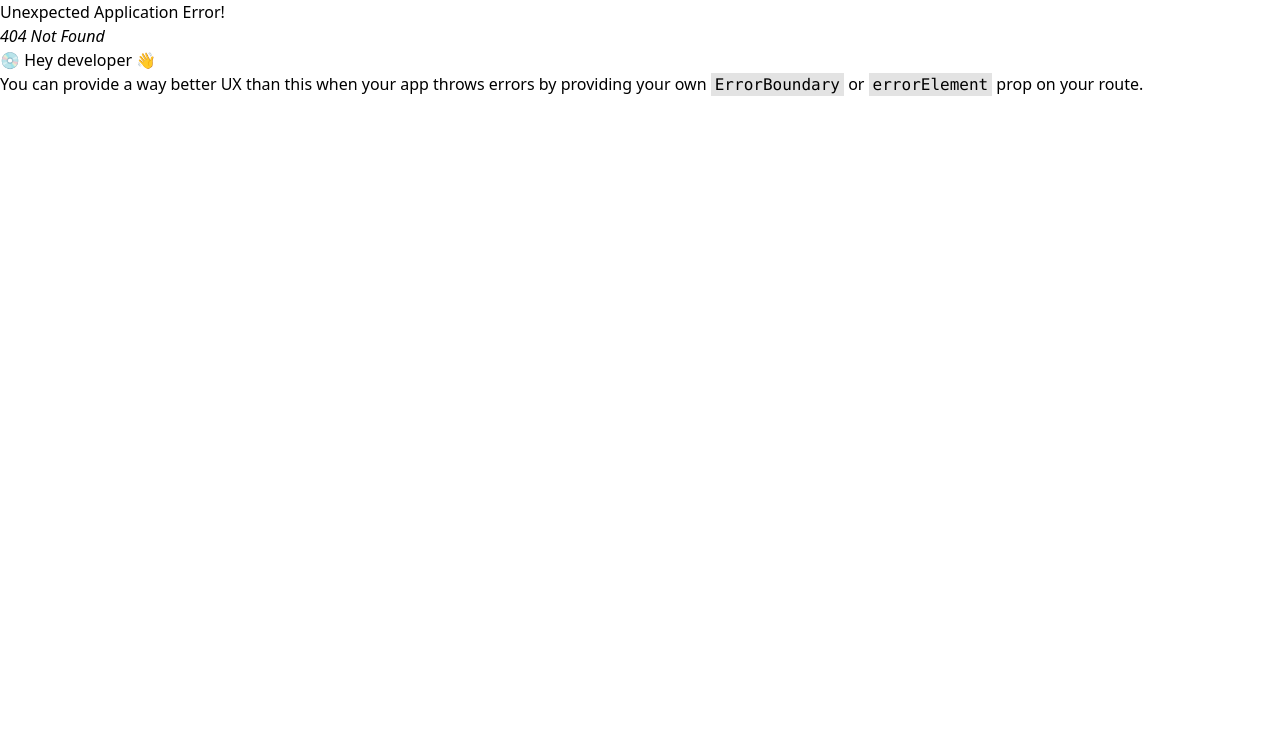
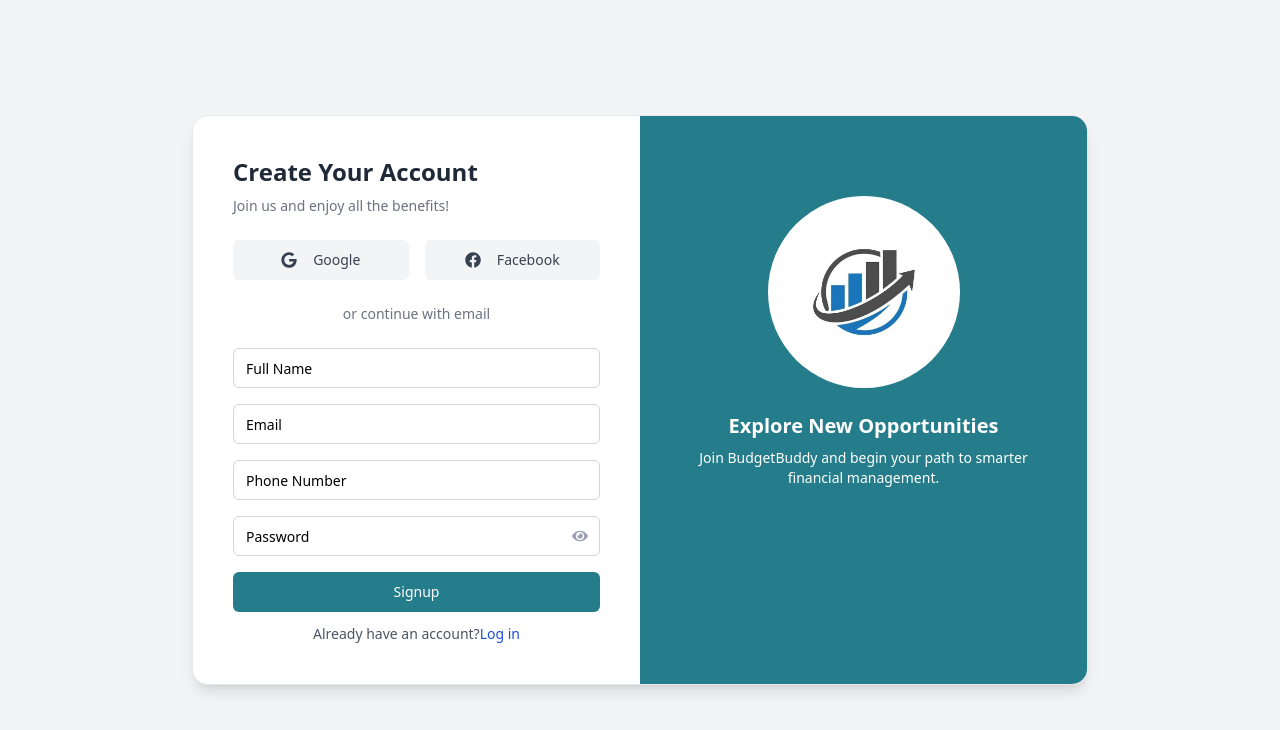
Before and after one commit to Akanshu-Mourya/BudgetBuddy, a React (Vite) app in the folder Frontend/: page /register in a window 1280 px wide. Before the commit this address had no page. Shown: the top 730 px of the page. Built offline with nearby package versions, Linux system fonts and the light colour scheme.

Commit message:
feat: add user authentication slice and integrate redux-persist for state management

```diff
--- a/Frontend/package.json
+++ b/Frontend/package.json
@@ -40,7 +40,7 @@
     "react-scroll": "^1.9.0",
     "react-spinners": "^0.15.0",
     "redux-persist": "^6.0.0",
-    "sonner": "^1.7.1",
+    "sonner": "^1.7.2",
     "tailwind-merge": "^2.5.5",
     "tailwindcss-animate": "^1.0.7"
   },
--- a/Frontend/src/Components/Auth/Login.jsx
+++ b/Frontend/src/Components/Auth/Login.jsx
@@ -1,9 +1,16 @@
-import React, { useState } from "react";
+import React, { useEffect, useState } from "react";
 import { Card } from "@/components/ui/card";
 import { Button } from "@/components/ui/button";
 import { Input } from "@/components/ui/input";
 import { Checkbox } from "@/components/ui/checkbox";
-import { FaGoogle, FaFacebook, FaEye } from "react-icons/fa";
+import { FaGoogle, FaFacebook, FaEye, FaEyeSlash } from "react-icons/fa";
+import { Link, useNavigate } from "react-router-dom";
+import { useDispatch, useSelector } from "react-redux";
+import { setLoading, setUser } from "@/redux/authSlice";
+import axios from "axios";
+import { USER_API_END_POINT } from "@/utils/constant";
+import { toast } from "sonner";
+import { Loader2 } from "lucide-react";
 
 const Login = () => {
     const [showPassword, setShowPassword] = useState(false);
@@ -12,11 +19,50 @@ const Login = () => {
         setShowPassword(!showPassword);
     };
 
+    const [input, setInput] = useState({
+        email: "",
+        password: "",
+    });
+
+    const { loading, user } = useSelector((state) => state.auth)
+    const navigate = useNavigate();
+    const dispatch = useDispatch();
+
+    const changeEventHandler = (e) => {
+        setInput({ ...input, [e.target.name]: e.target.value });
+    }
+
+    const submitHandler = async (e) => {
+        e.preventDefault();
+        try {
+            dispatch(setLoading(true));
+            const response = await axios.post(`${USER_API_END_POINT}/login`, input, {
+                headers: {
+                    "Content-Type": "application/json",
+                }, withCredentials: true
+            });
+            if (response.data.success) {
+                dispatch(setUser(response.data.user));
+                navigate("/dashboard");
+                toast.success(response.data.message);
+            }
+        } catch (error) {
+            console.log(error);
+            toast.error(error?.response?.data?.message || "Something went wrong");
+        } finally {
+            dispatch(setLoading(false));
+        }
+    }
+    useEffect(() => {
+        if (user) {
+            navigate("/login");
+        }
+    }, [user, navigate]);
     return (
         <div className="flex min-h-screen items-center justify-center bg-gray-100">
             <Card className="w-full max-w-4xl flex overflow-hidden rounded-2xl shadow-lg">
                 {/* Left Section */}
-        <div className="w-1/2 bg-white p-10">
+                <div className="w-full md:w-1/2 bg-white p-10">
                     <h1 className="text-2xl font-semibold text-gray-800">Log in to your Account</h1>
                     <p className="text-sm text-gray-500 mt-2">Welcome back! Select a method to log in:</p>
 
@@ -31,11 +77,14 @@ const Login = () => {
 
                     <p className="text-center text-gray-500 text-sm mt-6">or continue with email</p>
 
-          <form className="mt-6 space-y-4">
+                    <form className="mt-6 space-y-4" onSubmit={submitHandler}>
                         <div>
                             <Input
                                 type="email"
-                placeholder="Email"
+                                value={input.email}
+                                name="email"
+                                onChange={changeEventHandler}
+                                placeholder="Enter an Email"
                                 className="w-full border-gray-300"
                             />
                         </div>
@@ -43,13 +92,18 @@ const Login = () => {
                         <div className="relative">
                             <Input
                                 type={showPassword ? "text" : "password"}
+                                value={input.password}
+                                name="password"
+                                onChange={changeEventHandler}
                                 placeholder="Password"
                                 className="w-full border-gray-300"
                             />
-              <FaEye
+                            <div
                                 className="absolute top-1/2 right-3 -translate-y-1/2 text-gray-400 cursor-pointer"
                                 onClick={togglePasswordVisibility}
-              />
+                            >
+                                {showPassword ? <FaEyeSlash /> : <FaEye />}
+                            </div>
                         </div>
 
                         <div className="flex items-center justify-between">
@@ -62,32 +116,41 @@ const Login = () => {
                             </a>
                         </div>
 
+                        {loading ? (
                             <Button className="w-full bg-[#257c8a] text-white hover:bg-[#2a8e9e]">
-              Log in
+                                <Loader2 className="mr-2 h-4 w-4 animate-spin" />
+                                Please wait...
                             </Button>
+                        ) : (
+                            <Button type="submit" className="w-full bg-[#257c8a] text-white hover:bg-[#2a8e9e]">
+                                Signup
+                            </Button>
+                        )}
                     </form>
 
-          <p className="text-center text-sm text-gray-600 mt-4">
+                    <span className="flex justify-center text-sm text-gray-600 mt-3">
                         Don’t have an account?{" "}
-            <a href="/signup" className="text-blue-600 hover:underline">
+                        <Link to="/register" className='text-blue-600 hover:underline'>
                             Create an account
-            </a>
-          </p>
+                        </Link>
+                    </span>
                 </div>
 
-        {/* Right Section */}
-        <div className="w-1/2 bg-[#257c8a] p-10 flex flex-col justify-center items-center text-white">
-          <div className="w-48 h-48 bg-white rounded-full flex items-center justify-center">
+                {/* Right Section (Hidden on Mobile, Visible on Larger Screens) */}
+                <div className="md:block hidden  w-1/2 bg-[#257c8a] p-10 flex flex-col justify-center items-center text-white">
+                    <div className="w-48 h-48 bg-white rounded-full flex items-center justify-center mt-10 mx-auto">
                         <img
-              src="/images/ProfessionalCollaboration.jpg"
+                            src="/images/BudgetBuddyLogo.jpg"
                             alt="Integration graphic"
-              className="w-32 h-32"
+                            className="w-40 h-40 rounded-full"
                         />
                     </div>
+                    <div className="text-center mt-6">
                         <h2 className="text-xl font-semibold mt-6">Connect with BudgetBuddy</h2>
                         <p className="text-center text-sm mt-2">
                             Access your account securely and start managing your budget effectively.
                         </p>
+                    </div>
                 </div>
             </Card>
         </div>
--- a/Frontend/src/Components/Auth/SignUp.jsx
+++ b/Frontend/src/Components/Auth/SignUp.jsx
@@ -1,31 +1,121 @@
-import React, { useState } from "react";
+import React, { useEffect, useState } from "react";
 import { Card, CardContent } from "@/components/ui/card";
 import { Button } from "@/components/ui/button";
 import { Input } from "@/components/ui/input";
 import { FaEye, FaEyeSlash, FaFacebook, FaGoogle } from "react-icons/fa";
+import { Link, useNavigate } from "react-router-dom";
+import { useDispatch, useSelector } from "react-redux";
+import { setLoading } from "@/redux/authSlice";
+import { USER_API_END_POINT } from "@/utils/constant";
+import { toast } from "sonner";
+import { Loader2 } from "lucide-react";
+import axios from "axios";
 
 const SignUp = () => {
+  const [input, setInput] = useState({
+    name: "",
+    email: "",
+    phoneNumber: "",
+    password: "",
+    confirmPassword: "",
+  });
+
   const [showPassword, setShowPassword] = useState(false);
-  const [showConfirmPassword, setShowConfirmPassword] = useState(false);
 
   const togglePasswordVisibility = () => {
     setShowPassword(!showPassword);
   };
 
-  const toggleConfirmPasswordVisibility = () => {
-    setShowConfirmPassword(!showConfirmPassword);
+
+  const [errors, setErrors] = useState({});
+  const { loading, user } = useSelector((state) => state.auth);
+
+  const dispatch = useDispatch();
+  const navigate = useNavigate();
+
+  const changeEventHandler = (e) => {
+    setInput({ ...input, [e.target.name]: e.target.value });
   };
 
+  const validate = () => {
+    const newErrors = {};
+    if (!input.name) newErrors.name = "Name is required";
+    if (!input.email) {
+      newErrors.email = "Email is required";
+    } else if (!/\S+@\S+\.\S+/.test(input.email)) {
+      newErrors.email = "Invalid email format";
+    }
+    if (!input.phoneNumber) {
+      newErrors.phoneNumber = "Phone Number is required";
+    }
+    if (!input.password) {
+      newErrors.password = "Password is required";
+    } else if (input.password.length < 6) {
+      newErrors.password = "Password must be at least 6 characters";
+    }
+
+    return newErrors;
+  };
+
+  const submitHandler = async (e) => {
+    e.preventDefault();
+    const newErrors = validate();
+    if (Object.keys(newErrors).length > 0) {
+      setErrors(newErrors);
+      return;
+    }
+
+    // Log input to ensure proper data structure
+    // console.log(input);
+
+    try {
+      dispatch(setLoading(true));
+
+      const formData = new FormData();
+      formData.append("fullName", input.name);
+      formData.append("email", input.email);
+      formData.append("phoneNumber", input.phoneNumber);
+      formData.append("password", input.password);
+
+      // console.log(formData);
+      // for (let [key, value] of formData.entries()) {
+      //   console.log(`${key}: ${value}`);
+      // }
+
+      const res = await axios.post(`${USER_API_END_POINT}/register`, formData, {
+        headers: {
+          'Content-Type': 'application/json',
+        },
+        withCredentials: true,
+      });
+
+      if (res.data.success) {
+        navigate("/login");
+        toast.success(res.data.message);
+      }
+    } catch (error) {
+      console.error("Network Error:", error);
+      toast.error(error?.response?.data?.message || "An error occurred");
+    } finally {
+      dispatch(setLoading(false));
+    }
+  };
+
+  useEffect(() => {
+    if (user) {
+      navigate("/register");
+    }
+  }, [user, navigate]);
+
   return (
-    <div className="flex min-h-screen items-center justify-center bg-gray-100">
+    <div className="flex min-h-screen items-center justify-center bg-gray-100 flex-col md:flex-row">
       <Card className="w-full max-w-4xl flex overflow-hidden rounded-2xl shadow-lg">
         {/* Left Section */}
-        <div className="w-1/2 bg-white p-10">
+        <div className="w-full md:w-1/2 bg-white p-10">
           <h1 className="text-2xl font-semibold text-gray-800">Create Your Account</h1>
           <p className="text-sm text-gray-500 mt-2">
             Join us and enjoy all the benefits!
           </p>
-
           <div className="flex gap-4 mt-6">
             <Button className="flex-1 bg-gray-100 text-gray-700 hover:bg-gray-200">
               <FaGoogle className="mr-2" /> Google
@@ -34,33 +124,55 @@ const SignUp = () => {
               <FaFacebook className="mr-2" /> Facebook
             </Button>
           </div>
-
           <p className="text-center text-gray-500 text-sm mt-6">or continue with email</p>
 
-
-          <form className="mt-6 space-y-4">
+          <form onSubmit={submitHandler} className="mt-6 space-y-4">
             {/* Name Input */}
             <div>
               <Input
                 type="text"
+                value={input.name}
+                name="name"
+                onChange={changeEventHandler}
                 placeholder="Full Name"
                 className="w-full border-gray-300"
               />
+              {errors.name && <p className="text-red-500 text-sm">{errors.name}</p>}
             </div>
 
             {/* Email Input */}
             <div>
               <Input
                 type="email"
+                value={input.email}
+                name="email"
+                onChange={changeEventHandler}
                 placeholder="Email"
                 className="w-full border-gray-300"
               />
+              {errors.email && <p className="text-red-500 text-sm">{errors.email}</p>}
+            </div>
+
+            {/* Phone Number Input */}
+            <div>
+              <Input
+                type="text"
+                value={input.phoneNumber}
+                name="phoneNumber"
+                onChange={changeEventHandler}
+                placeholder="Phone Number"
+                className="w-full border-gray-300"
+              />
+              {errors.phoneNumber && <p className="text-red-500 text-sm">{errors.phoneNumber}</p>}
             </div>
 
             {/* Password Input */}
             <div className="relative">
               <Input
                 type={showPassword ? "text" : "password"}
+                value={input.password}
+                name="password"
+                onChange={changeEventHandler}
                 placeholder="Password"
                 className="w-full border-gray-300"
               />
@@ -70,50 +182,43 @@ const SignUp = () => {
               >
                 {showPassword ? <FaEyeSlash /> : <FaEye />}
               </div>
-            </div>
-
-            {/* Confirm Password Input */}
-            <div className="relative">
-              <Input
-                type={showConfirmPassword ? "text" : "password"}
-                placeholder="Confirm Password"
-                className="w-full border-gray-300"
-              />
-              <div
-                className="absolute top-1/2 right-3 -translate-y-1/2 text-gray-400 cursor-pointer"
-                onClick={toggleConfirmPasswordVisibility}
-              >
-                {showConfirmPassword ? <FaEyeSlash /> : <FaEye />}
-              </div>
+              {errors.password && <p className="text-red-500 text-sm">{errors.password}</p>}
             </div>
 
             {/* Submit Button */}
+            {loading ? (
               <Button className="w-full bg-[#257c8a] text-white hover:bg-[#2a8e9e]">
-              Sign Up
+                <Loader2 className="mr-2 h-4 w-4 animate-spin" />
+                Please wait...
               </Button>
+            ) : (
+              <Button type="submit" className="w-full bg-[#257c8a] text-white hover:bg-[#2a8e9e]">
+                Signup
+              </Button>
+            )}
           </form>
 
-          <p className="text-center text-sm text-gray-600 mt-4">
-            Already have an account?{" "}
-            <a href="/login" className="text-blue-600 hover:underline">
-              Log in
-            </a>
-          </p>
+          <span className="flex justify-center text-sm text-gray-600 mt-3">
+            Already have an account?
+            <Link to="/login" className="text-blue-700"> Log in</Link>
+          </span>
         </div>
 
-        {/* Right Section */}
-        <div className="w-1/2 bg-[#257c8a] p-10 flex flex-col justify-center items-center text-white">
-          <div className="w-48 h-48 bg-white rounded-full flex items-center justify-center">
+        {/* Right Section (Hidden on Mobile, Visible on Larger Screens) */}
+        <div className="w-1/2 md:block hidden bg-[#257c8a] p-10 flex flex-col justify-center items-center text-white">
+          <div className="w-48 h-48 bg-white rounded-full flex items-center justify-center mt-10 mx-auto">
             <img
               src="/images/BudgetBuddyLogo.jpg"
               alt="Integration graphic"
               className="w-40 h-40 rounded-full"
             />
           </div>
+          <div className="text-center mt-6">
             <h2 className="text-xl font-semibold mt-6">Explore New Opportunities</h2>
             <p className="text-center text-sm mt-2">
               Join BudgetBuddy and begin your path to smarter financial management.
             </p>
+          </div>
         </div>
       </Card>
     </div>
--- a/Frontend/src/Components/LandingPage/HeroSection.jsx
+++ b/Frontend/src/Components/LandingPage/HeroSection.jsx
@@ -20,7 +20,7 @@ const HeroSection = () => {
                     <div className="flex flex-col md:flex-row items-center justify-start mt-10 gap-4">
                         {/* Call-to-Action Button */}
                         <Link
-                            to="/signup"
+                            to="/register"
                             className="bg-[#257c8a] text-white py-2 px-10 rounded-full hover:bg-[#2a8e9e] hover:shadow-xl transition duration-300 ease-in-out w-full text-center lg:w-80  "
                             aria-label="Create Account"
                         >
--- a/Frontend/src/Components/Shared/Navbar.jsx
+++ b/Frontend/src/Components/Shared/Navbar.jsx
@@ -100,7 +100,7 @@ const Navbar = () => {
         </div>
         {/* Get Started Button - Always Visible on Large Screens, Moves Down on Small Screens */}
         <div className="hidden md:flex">
-          <a href="/signup" className="bg-[#257c8a] text-white py-2 px-7 rounded-md hover:bg-[#2a8e9e] transition duration-300">
+          <a href="/register" className="bg-[#257c8a] text-white py-2 px-7 rounded-md hover:bg-[#2a8e9e] transition duration-300">
             Get Started
           </a>
         </div>
@@ -116,7 +116,7 @@ const Navbar = () => {
 
       {/* Get Started Button - Visible below Navbar on Small Screens */}
       <div className="flex sm:max-md:flex md:hidden justify-center mt-4  ">
-        <a href="/signup" className="bg-[#257c8a] text-white py-2 px-7 rounded-md hover:bg-[#2a8e9e] transition duration-300">
+        <a href="/register" className="bg-[#257c8a] text-white py-2 px-7 rounded-md hover:bg-[#2a8e9e] transition duration-300">
           Get Started
         </a>
       </div>
--- /dev/null
+++ b/Frontend/src/Components/ui/sonner.jsx
@@ -0,0 +1,28 @@
+import { useTheme } from "next-themes"
+import { Toaster as Sonner } from "sonner"
+
+const Toaster = ({
+  ...props
+}) => {
+  const { theme = "system" } = useTheme()
+
+  return (
+    (<Sonner
+      theme={theme}
+      className="toaster group"
+      toastOptions={{
+        classNames: {
+          toast:
+            "group toast group-[.toaster]:bg-background group-[.toaster]:text-foreground group-[.toaster]:border-border group-[.toaster]:shadow-lg",
+          description: "group-[.toast]:text-muted-foreground",
+          actionButton:
+            "group-[.toast]:bg-primary group-[.toast]:text-primary-foreground",
+          cancelButton:
+            "group-[.toast]:bg-muted group-[.toast]:text-muted-foreground",
+        },
+      }}
+      {...props} />)
+  );
+}
+
+export { Toaster }
--- a/Frontend/src/main.jsx
+++ b/Frontend/src/main.jsx
@@ -1,11 +1,21 @@
-
 import { StrictMode } from 'react'
 import { createRoot } from 'react-dom/client'
-import './index.css'
+import './index.css';
 import App from './App.jsx'
+import { Toaster } from './Components/ui/sonner';
+import { Provider } from 'react-redux'
+import store from './redux/store';
+import { persistStore } from 'redux-persist';
+import { PersistGate } from 'redux-persist/lib/integration/react';
 
+const persistor = persistStore(store);
 createRoot(document.getElementById('root')).render(
   <StrictMode>
-    <App />
-  </StrictMode>,
+    <Provider store={store}>
+      <PersistGate loading={null} persistor={persistor}>
+        <App />
+      </PersistGate>
+    </Provider>
+    <Toaster />
+  </StrictMode>
 )
--- /dev/null
+++ b/Frontend/src/redux/authSlice.js
@@ -0,0 +1,18 @@
+import { createSlice } from "@reduxjs/toolkit";
+const authSlice = createSlice({
+    name: "auth",
+    initialState: {
+        loading: false,
+        user: null,
+    },
+    reducers: {
+        setLoading: (state, action) => {
+            state.loading = action.payload;
+        },
+        setUser: (state, action) => {
+            state.user = action.payload;
+        },
+    }
+});
+export const { setLoading, setUser } = authSlice.actions;
+export default authSlice.reducer;
--- /dev/null
+++ b/Frontend/src/redux/store.js
@@ -0,0 +1,41 @@
+import { combineReducers, configureStore } from "@reduxjs/toolkit";
+import authSlice from "./authSlice";
+// import jobSlice from './jobSlice';
+// import companySlice from './companySlice';
+// import applicationSlice from './applicationSlice';
+
+import {
+    persistReducer,
+    FLUSH,
+    REHYDRATE,
+    PAUSE,
+    PERSIST,
+    PURGE,
+    REGISTER,
+} from 'redux-persist'
+import storage from 'redux-persist/lib/storage'
+
+const persistConfig = {
+    key: 'root',
+    version: 1,
+    storage,
+}
+
+const rootReducer = combineReducers({
+    auth: authSlice,
+    // job: jobSlice
+    // company: companySlice,
+    // application: applicationSlice
+})
+const persistedReducer = persistReducer(persistConfig, rootReducer)
+
+const store = configureStore({
+    reducer: persistedReducer,
+    middleware: (getDefaultMiddleware) =>
+        getDefaultMiddleware({
+            serializableCheck: {
+                ignoredActions: [FLUSH, REHYDRATE, PAUSE, PERSIST, PURGE, REGISTER],
+            },
+        }),
+});
+export default store;
--- /dev/null
+++ b/Frontend/src/utils/constant.js
@@ -0,0 +1 @@
+export const USER_API_END_POINT = "http://localhost:8080/api/user";
```
Also changed, not shown: Frontend/src/App.jsx (+5 -4 lines), 1 other file (tests, documents, lock files or other folders). Lines whose indentation alone changed are shown as unchanged.
